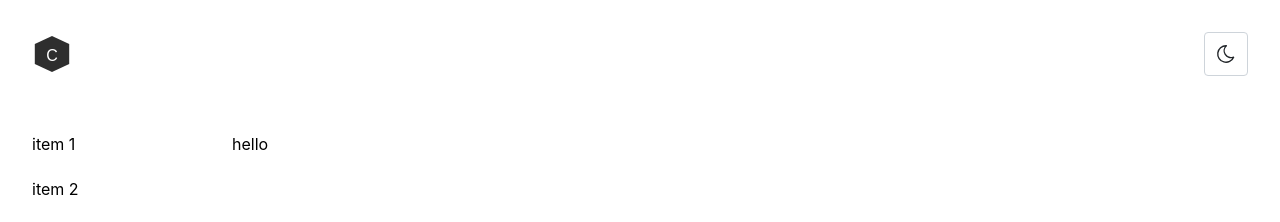
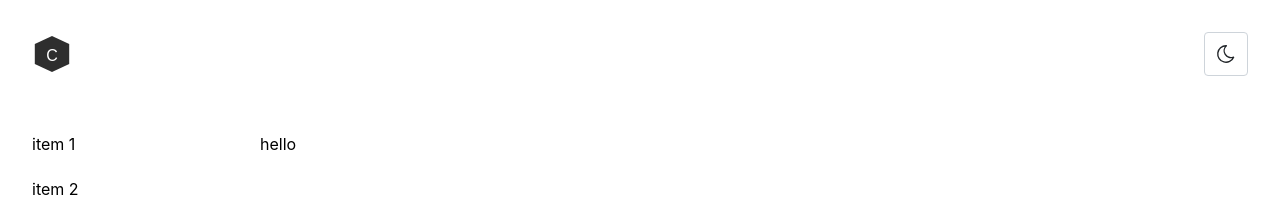
Before and after one commit to corbinmurray/Asterius, a Next.js app: page / in a window 1280 px wide. Shown: the top 222 px of the page. Built offline with nearby package versions, Linux system fonts and the light colour scheme.

Commit message:
Add container around main content

```diff
--- a/components/Layout.tsx
+++ b/components/Layout.tsx
@@ -1,5 +1,5 @@
 "use client";
-import { AppShell, Burger, Flex, List } from "@mantine/core";
+import { AppShell, Burger, Container, Flex, List } from "@mantine/core";
 import { useDisclosure } from "@mantine/hooks";
 import React from "react";
 import ColorThemeSwitch from "./ColorThemeSwitch";
@@ -42,7 +42,9 @@ export default function Layout({ children }: { children: React.ReactNode }) {
 				</List>
 			</AppShell.Navbar>
 
-			<AppShell.Main>{children}</AppShell.Main>
+			<AppShell.Main>
+				<Container p="0">{children}</Container>
+			</AppShell.Main>
 		</AppShell>
 	);
 }
```
